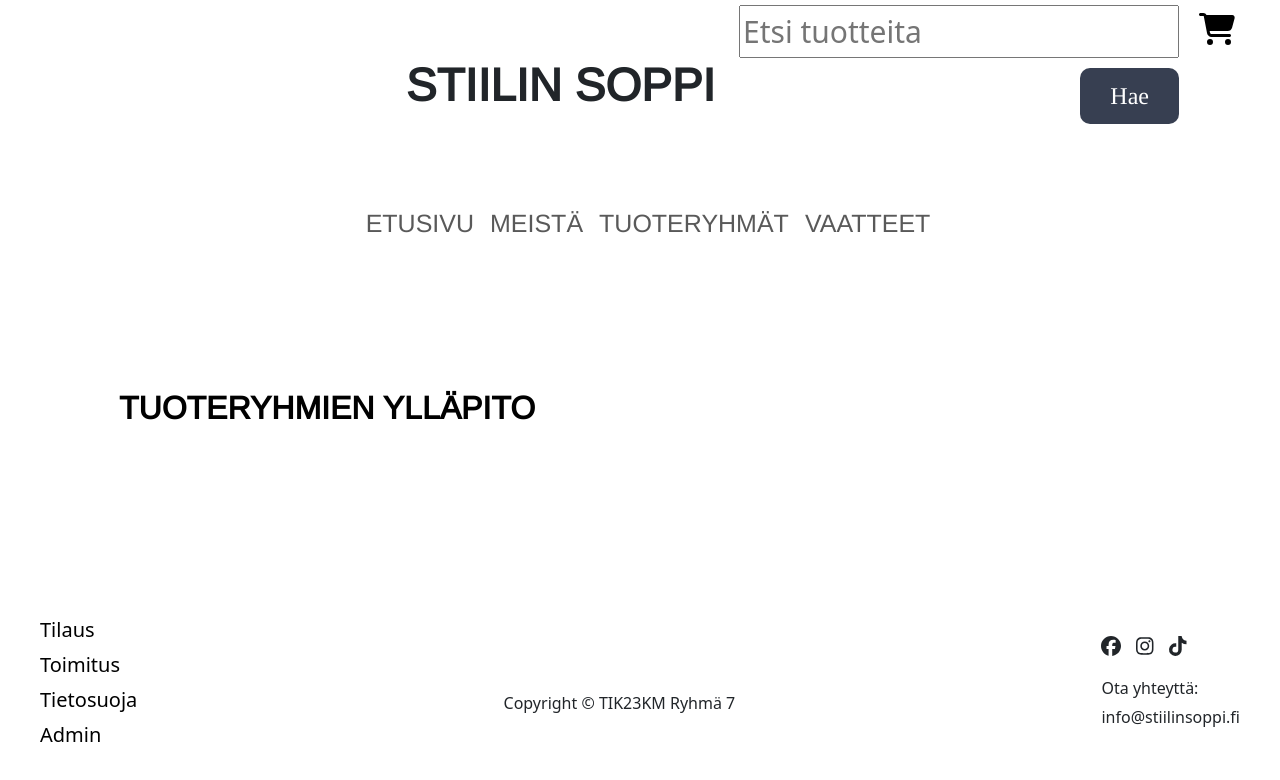
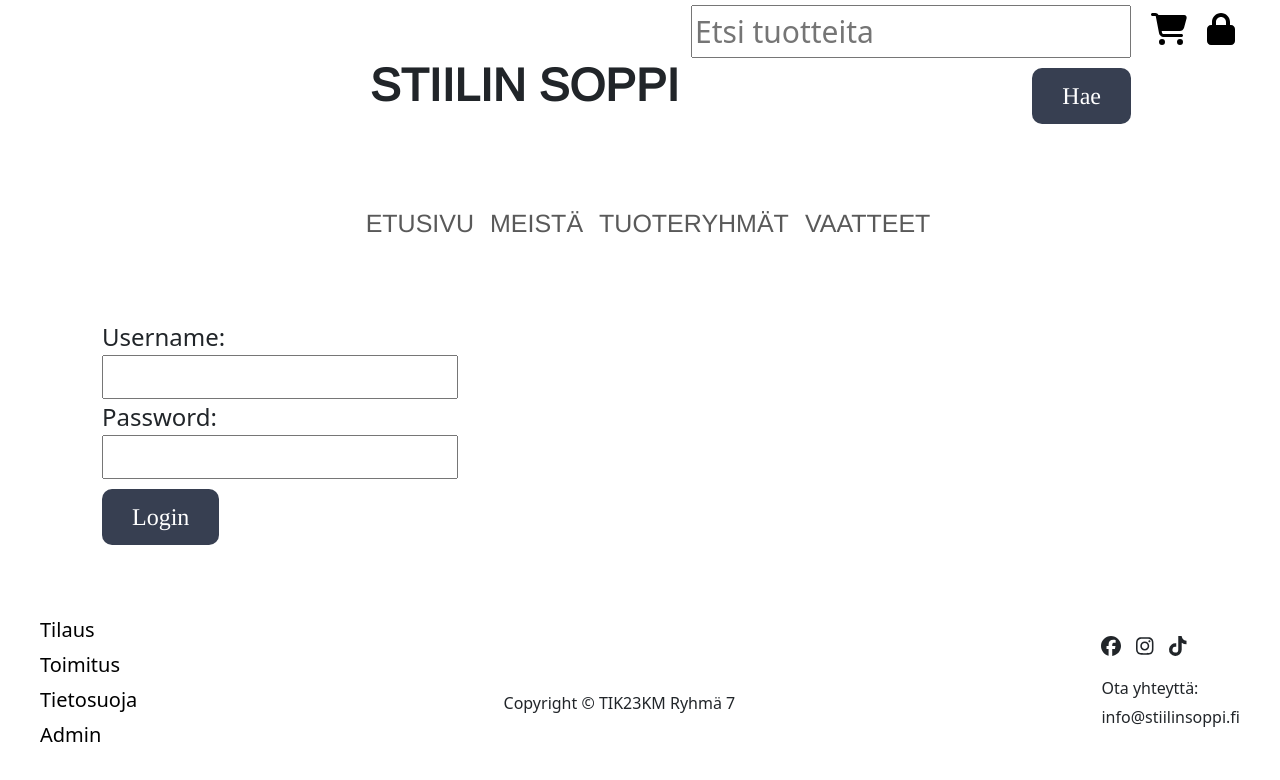
Before and after one commit to Verkkokauppa-SG7/verkkokauppa, a React (Create React App) app: page /admin in a window 1280 px wide. Shown: the top 780 px of the page. Built offline with nearby package versions, Linux system fonts and the light colour scheme.

Commit message:
Lisätty ylläpito-osio, jossa käyttäjän autentikointi. Ylläpito-osiossa pystyy lisäämään tuoteryhmiä.

```diff
--- a/src/App.js
+++ b/src/App.js
@@ -12,6 +12,7 @@ import SearchBar from './components/SearchBar.js';
 import ProductDetails from './components/ProductDetails';
 import Admin from './pages/Admin.js';
 import CategoryForm from './components/CategoryForm.js';
+import AdminLogin from './components/AdminLogin.js'
 
 
 function App() {
@@ -30,8 +31,9 @@ function App() {
             <Route path="/haku" element={<SearchBar />} />
             <Route path="/hakutulokset/:query" element={<ProductList />} />
             <Route path="/tuote/:productId" element={<ProductDetails />} />
-            <Route path="/admin" element={<Admin />} />
-            <Route path="/admin/tuoteryhmat" element={<CategoryForm />} />
+            <Route path="/admin" element={<AdminLogin />} />
+            <Route path="/yllapito" element={<Admin />} />
+            <Route path="/yllapito/tuoteryhmat" element={<CategoryForm />} />
 
           </Routes>
       </div>
--- /dev/null
+++ b/src/components/AdminLogin.js
@@ -0,0 +1,69 @@
+// AdminLogin.js
+import React, { useState, useEffect } from 'react';
+import { useNavigate } from 'react-router-dom';
+import axios from 'axios';
+import Navbar from './Navbar';
+
+const AdminLogin = () => {
+  const [username, setUsername] = useState('');
+  const [password, setPassword] = useState('');
+  const [errorMessage, setErrorMessage] = useState('');
+  const navigate = useNavigate();
+  const [isAdmin, setIsAdmin] = useState(false); // Set to true if the login is successful
+
+  useEffect(() => {
+    console.log({ isAdmin });
+  }, [isAdmin]); // This useEffect will run whenever isAdmin changes
+
+  const handleLogin = async (e) => {
+    e.preventDefault(); // Prevent the default form submission behavior
+
+    console.log('handleLogin called');
+    try {
+      const response = await axios.post('http://localhost:3001/adminlogin', {
+        username: username,
+        pw: password,
+      });
+
+
+      const { jwtToken } = response.data;
+
+      // Set the isAdmin true with successful login
+      setIsAdmin(true);
+
+      // Redirect to another component after successful login
+      navigate('/yllapito');
+
+      console.log({isAdmin});
+
+    } catch (error) {
+      if (error.response) {
+        setErrorMessage(error.response.data);
+      } else {
+        setErrorMessage('An error occurred while logging in. Please try again.');
+      }
+    }
+  };
+
+  console.log('Component rendering with isAdmin:', isAdmin);
+  return (
+    <div>
+      <form onSubmit={handleLogin}>
+        <label>
+          Username:
+          <input type="text" value={username} onChange={(e) => setUsername(e.target.value)} />
+        </label>
+        <br />
+        <label>
+          Password:
+          <input type="password" value={password} onChange={(e) => setPassword(e.target.value)} />
+        </label>
+        <br />
+        <button type="submit">Login</button>
+      </form>
+      {errorMessage && <p style={{ color: 'red' }}>{errorMessage}</p>}
+    </div>
+  );
+}
+
+export default AdminLogin;
--- a/src/components/Header.js
+++ b/src/components/Header.js
@@ -1,6 +1,6 @@
 import React from 'react';
 import { FontAwesomeIcon } from '@fortawesome/react-fontawesome';
-import { faCartShopping, faUserCircle } from '@fortawesome/free-solid-svg-icons';
+import { faCartShopping, faUserCircle, faLock } from '@fortawesome/free-solid-svg-icons';
 import { Link } from 'react-router-dom';
 import '../styles/Header.css';
 import SearchBar from './SearchBar.js';
@@ -17,6 +17,7 @@ const Header = () => {
         <div className="icons">
           <SearchBar />
           <Link to="/ostoskori" className="link-icon"><FontAwesomeIcon icon={faCartShopping} /></Link>
+          <Link to="/admin" className="link-icon"><FontAwesomeIcon icon={faLock} /></Link>
         </div>
       </div>
     </header>
--- a/src/pages/Admin.js
+++ b/src/pages/Admin.js
@@ -1,16 +1,21 @@
-// PresetCategories.js
-import React from 'react';
+// Admin.js
+import React, { useState } from 'react';
 import { Link } from 'react-router-dom';
+import Navbar from '../components/Navbar';
 
 
-const CategoryForm = () => {
+const Admin = ({isAdmin}) => {
+  console.log({isAdmin});
   return (
+    <div>
+    {isAdmin && <Navbar />}
     <nav>
       <ul>
-        <li><Link to="/admin/tuoteryhmat">Tuoteryhmien ylläpito</Link></li>
+        <li><Link to="/yllapito/tuoteryhmat">Tuoteryhmien ylläpito</Link></li>
       </ul>
     </nav>
+    </div>
   );
 };
 
-export default CategoryForm;
+export default Admin;
--- a/src/styles/CategoryForm.css
+++ b/src/styles/CategoryForm.css
@@ -18,7 +18,6 @@ label {
 input {
     padding: 2px;
     display: inline-block;
-    float: left;
   }
 
 button {
```
Also changed, not shown: 2 other files (tests, documents, lock files or other folders).
